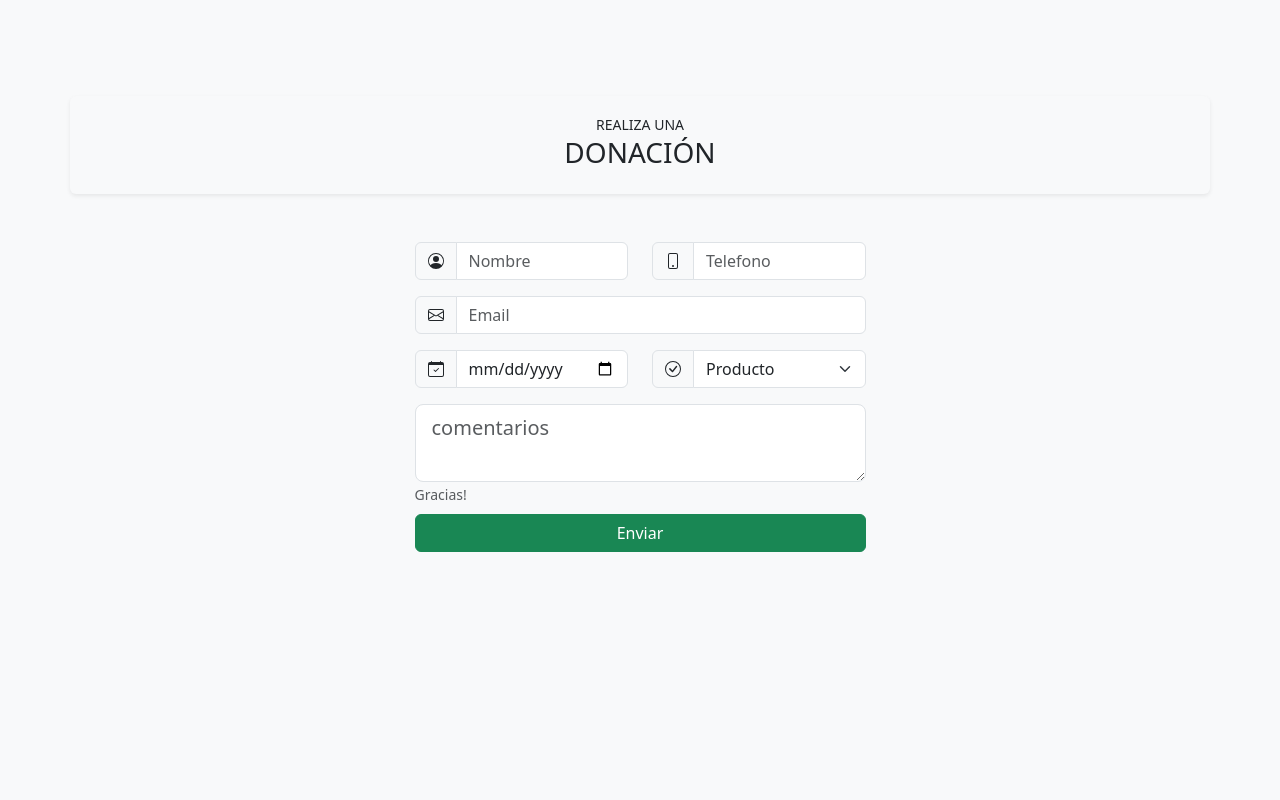
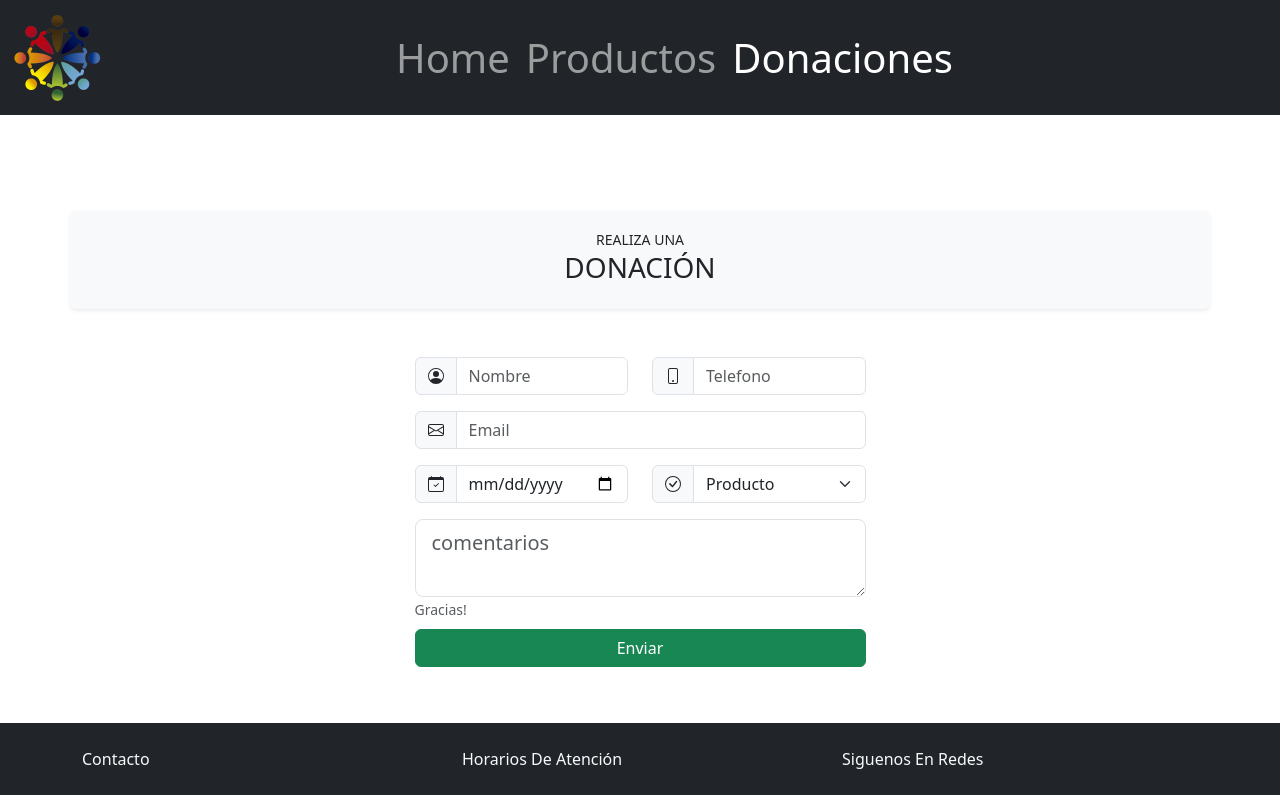
Before and after one commit to MMSantiagoMM/Soft_foundation, a plain HTML site: page form-donaciones.html in a window 1280 px wide. Drawn offline with nearby package versions, Linux system fonts and the light colour scheme.

Commit message:
formulario terminado

```diff
--- a/form-donaciones.html
+++ b/form-donaciones.html
@@ -5,15 +5,16 @@
     <meta charset="UTF-8">
     <meta http-equiv="X-UA-Compatible" content="IE=edge">
     <meta name="viewport" content="width=device-width, initial-scale=1.0">
-    <link rel="stylesheet" href="./form.css">
+
     <link href="https://cdn.jsdelivr.net/npm/bootstrap@5.3.0/dist/css/bootstrap.min.css" rel="stylesheet"
         integrity="sha384-9ndCyUaIbzAi2FUVXJi0CjmCapSmO7SnpJef0486qhLnuZ2cdeRhO02iuK6FUUVM" crossorigin="anonymous">
+        <link rel="stylesheet" href="./form.css">
     <title>Donaciones</title>
 </head>
 
-<body class="bg-body-tertiary">
+<body>
 
-    <!-- <header>
+    <header>
         <nav class="navbar navbar-expand-lg  bg-dark fs-1 d-flex justify-content-between" data-bs-theme="dark">
             <div class="container-fluid">
               <a class="navbar-brand" href="#"><img src="./img/fondo.png" alt="" class="img-nav w-25 "></a>
@@ -23,19 +24,19 @@
               <div class="collapse navbar-collapse" id="navbarNav">
                 <ul class="navbar-nav">
                   <li class="nav-item">
-                    <a class="nav-link active" aria-current="page" href="#">Home</a>
+                    <a class="nav-link" aria-current="page" href="index.html">Home</a>
                   </li>
                   <li class="nav-item">
                     <a class="nav-link" href="#">Productos</a>
                   </li>
                   <li class="nav-item">
-                    <a class="nav-link" href="form-donaciones.html">Donaciones</a>
+                    <a class="nav-link active" href="form-donaciones.html">Donaciones</a>
                   </li>
                 </ul>
               </div>
             </div>
           </nav>
-    </header> -->
+    </header>
 
     <main>
 
@@ -154,6 +155,18 @@
             </div>
         </section>
     </main>
+    <footer class="mt-5 bg-dark text-light pb-4 pt-4">
+        <section class="container">
+            <section class="row justify-content-center">
+                <section class="col-12 col-md-4 align-self-center">Contacto</section>
+                <section class="col-12 col-md-4 align-self-center">Horarios De Atención</section>
+                <section class="col-12 col-md-4 align-self-center">Siguenos En Redes</section>
+            </section>
+        </section>
+
+    </footer>
+
+
 
 
     <script src="https://cdn.jsdelivr.net/npm/bootstrap@5.3.0/dist/js/bootstrap.bundle.min.js"
--- a/form.css
+++ b/form.css
@@ -1,3 +1,5 @@
-*{
-    box-sizing: border-box;
+.container-footer{
+    display: flex;
+    justify-content: center;
+    flex-direction: row;
 }
```
